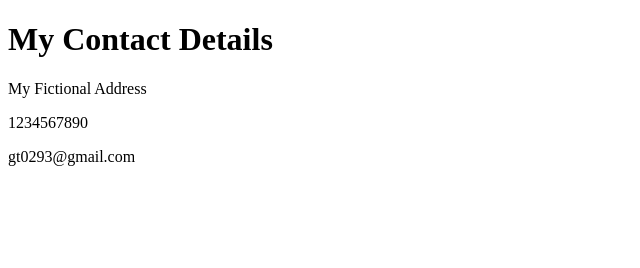
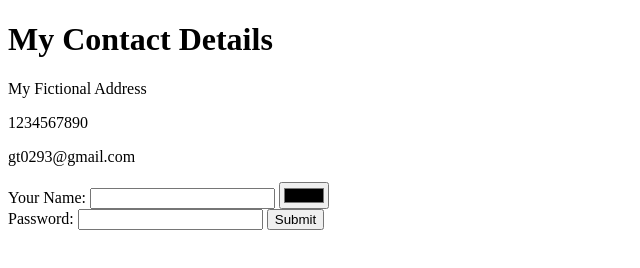
Before and after one commit to dirtdog792/web-development, a website: page contact-me.html in a window 1280 px wide. Shown: the whole page, without its empty margins (0-640 px from the left). Drawn offline with Linux system fonts and the light colour scheme.

Commit message:
HTML Forms

```diff
--- a/contact-me.html
+++ b/contact-me.html
@@ -10,5 +10,14 @@
     <p>My Fictional Address</p>
     <p>1234567890</p>
     <p>gt0293@gmail.com</p>
+
+    <form class="" action="index.html" method="post">
+      <label>Your Name:</label>
+      <input type="text" name="" value="">
+      <input type="color"><br>
+      <label>Password:</label>
+      <input type="password">
+      <input type="submit" name="">
+    </form>
   </body>
 </html>
```
Also changed, not shown: index.html (+1 -1 lines).
